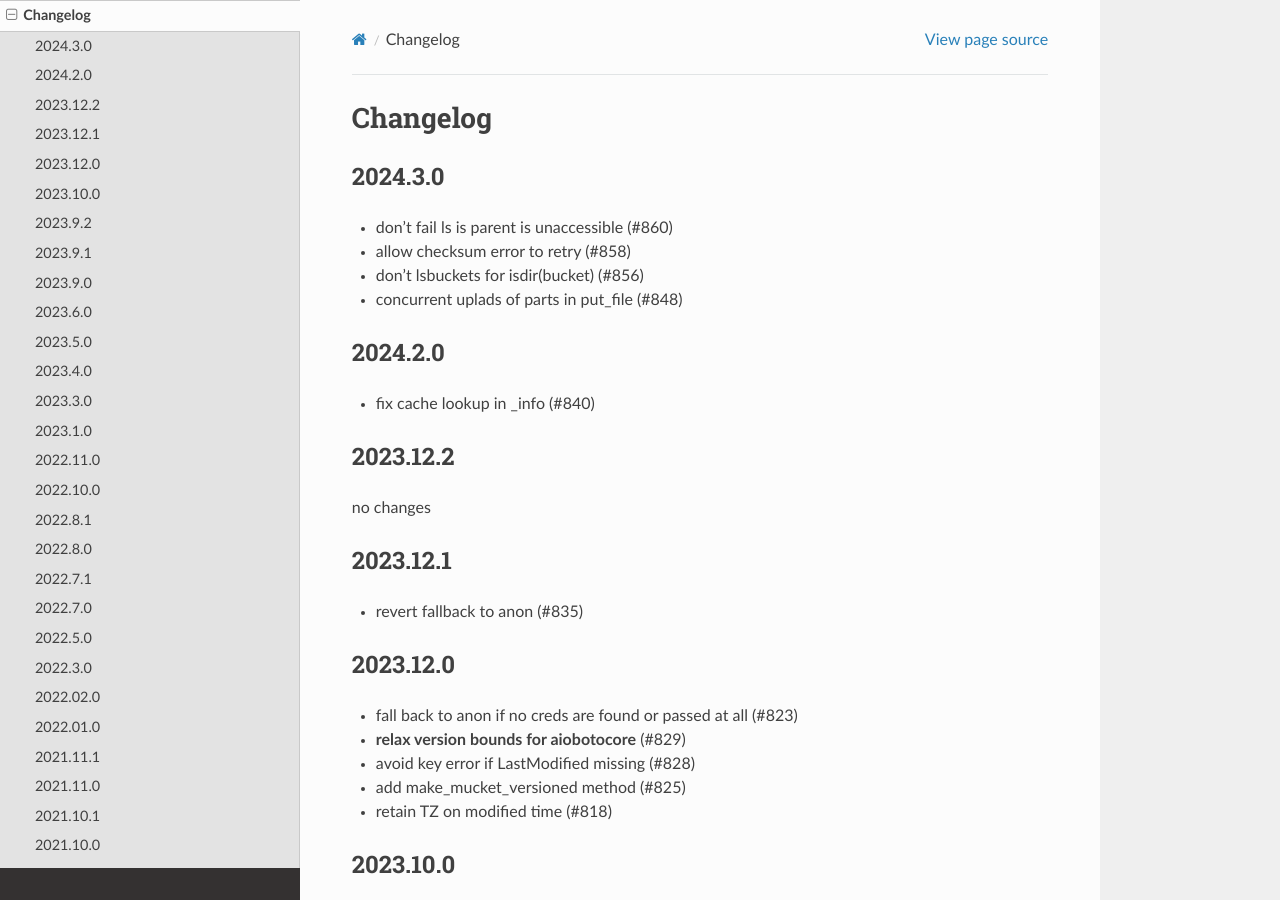
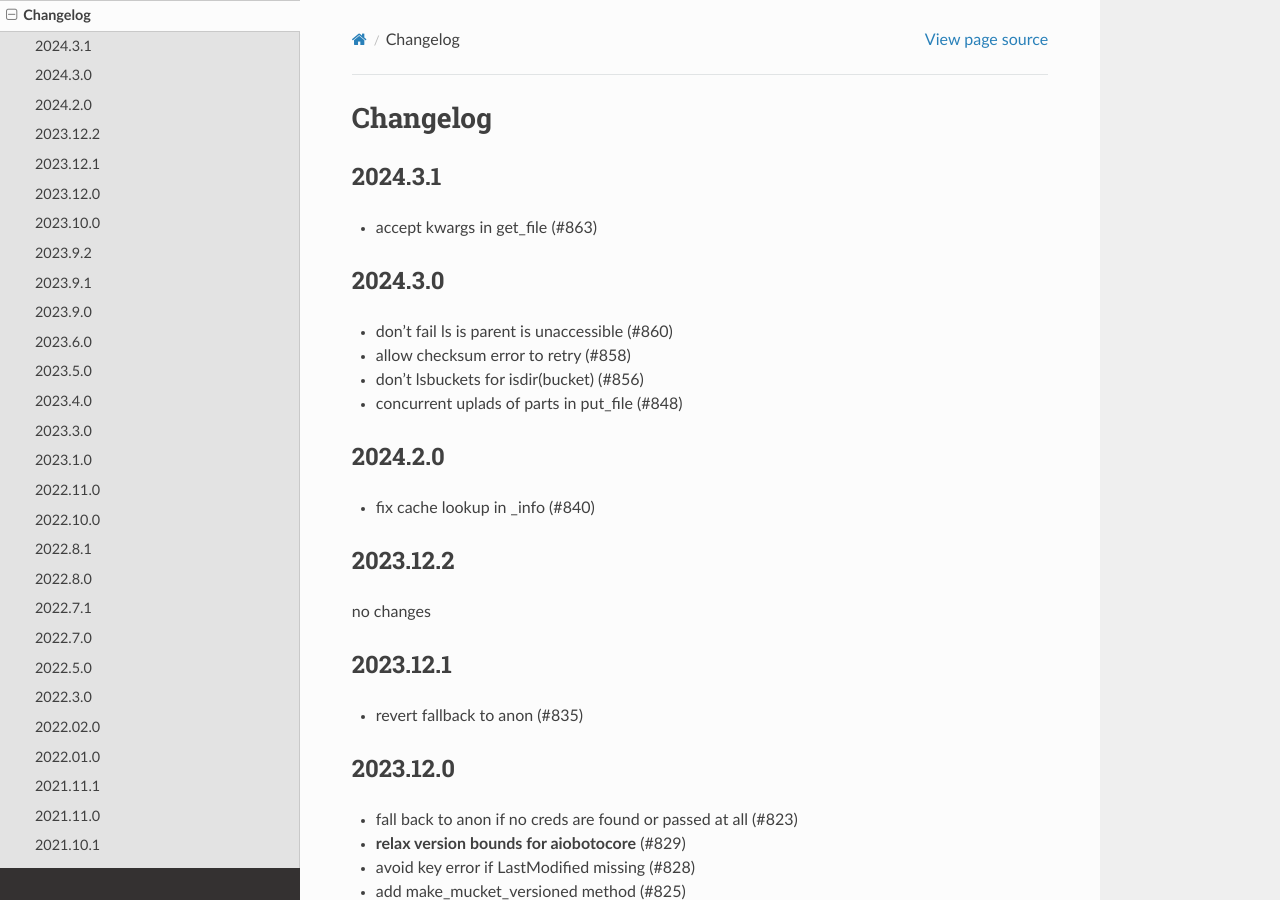
Before and after one commit to zarr-developers/s3fs, a Sphinx documentation site: the page built from docs/source/changelog.rst, in a window 1280 px wide and 900 px high. Built offline with Sphinx 7.4.7 and the Read the Docs theme 2.0.0, drawn with Linux system fonts in a browser that asks for light colours.

Commit message:
changelog (#864)

```diff
--- a/docs/source/changelog.rst
+++ b/docs/source/changelog.rst
@@ -1,5 +1,10 @@
 Changelog
 =========
+
+2024.3.1
+--------
+
+- accept kwargs in get_file (#863)
 
 2024.3.0
 --------
--- a/requirements.txt
+++ b/requirements.txt
@@ -1,3 +1,3 @@
 aiobotocore>=2.5.4,<3.0.0
-fsspec==2024.3.0
+fsspec==2024.3.1
 aiohttp!=4.0.0a0, !=4.0.0a1
```
